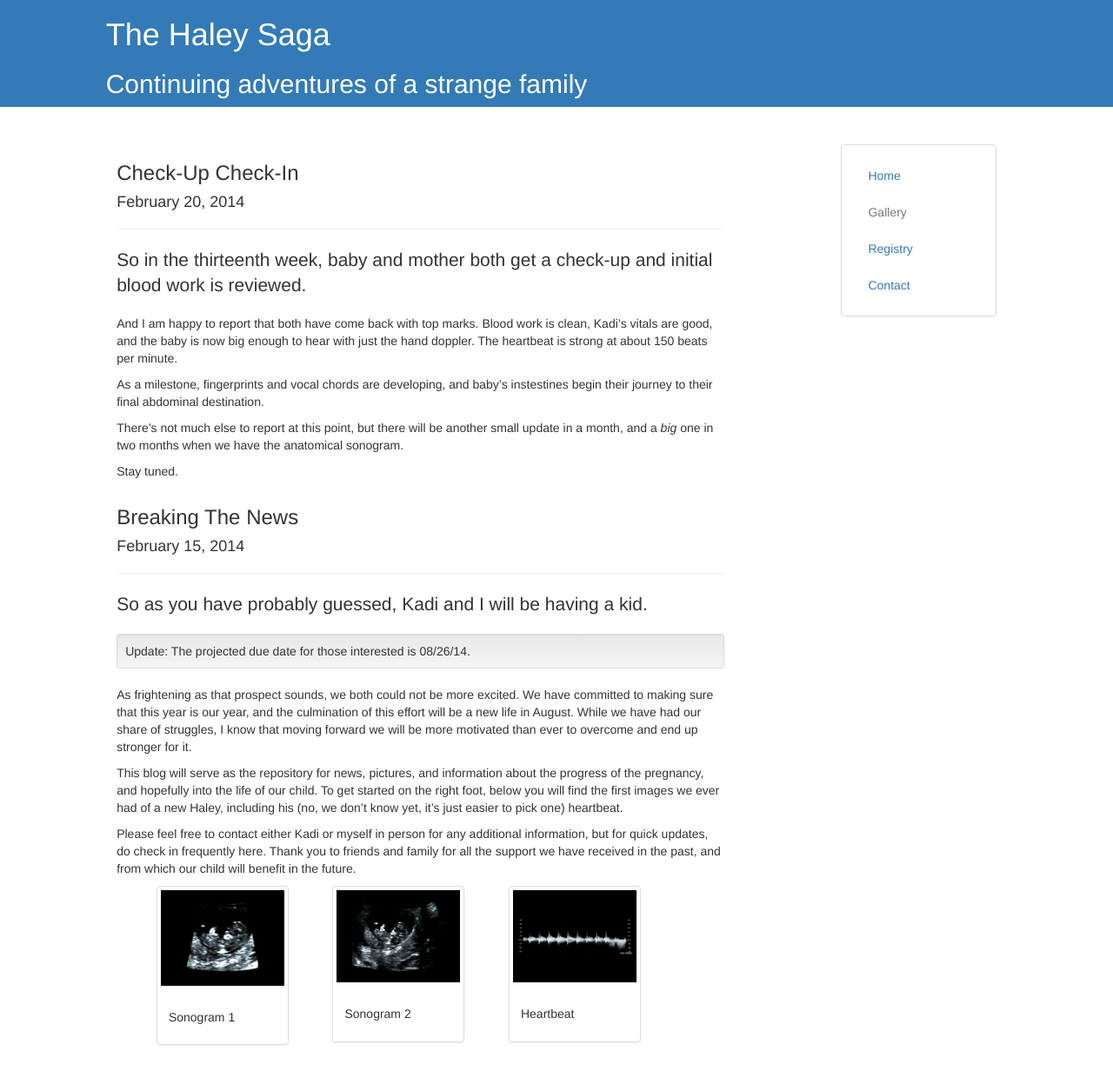
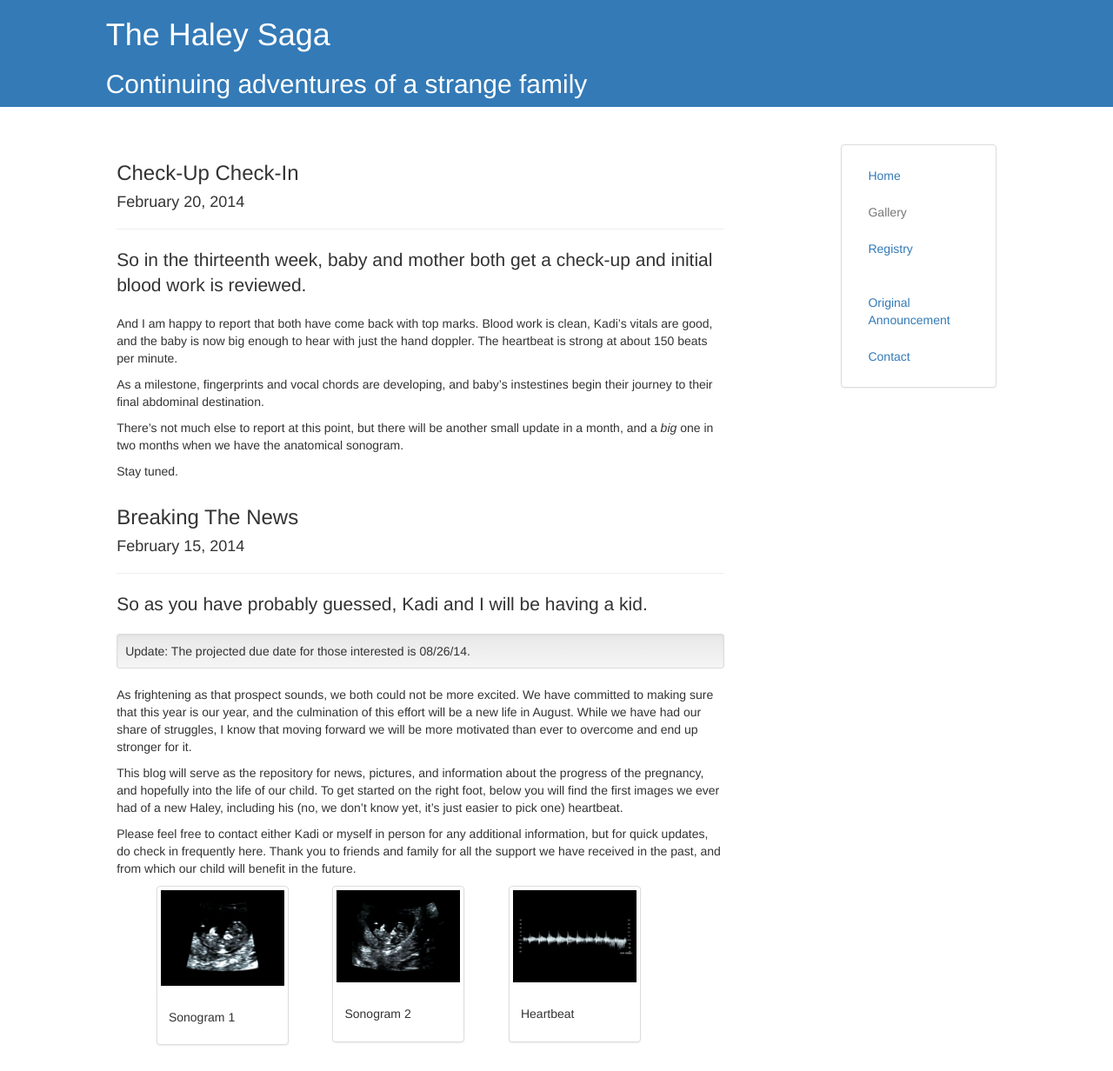
Before and after one commit to haleysaga/haleysaga.github.io, a Jekyll site: the page built from index.html, in a window 1280 px wide. Shown: the whole page at 87% size. Built offline with Jekyll 4.4.1, drawn with Linux system fonts in a browser that asks for light colours; nearby versions of some CDN libraries.

Commit message:
Add link to original announcement.

```diff
--- a/_layouts/default.html
+++ b/_layouts/default.html
@@ -46,6 +46,7 @@
                 <li><a href="home.html">Home</a></li>
                 <li class="disabled"><a href="#">Gallery</a></li>
                 <li><a href="http://www.amazon.com/registry/baby/8EZ237LCDW2Z" target="_blank" >Registry</a></li>
+                <li><a href="announce.html"><a href="announce.html">Original Announcement</a></li>
                 <li><a href="contact.html">Contact</a></li>
               </ul>
             </div>
```
